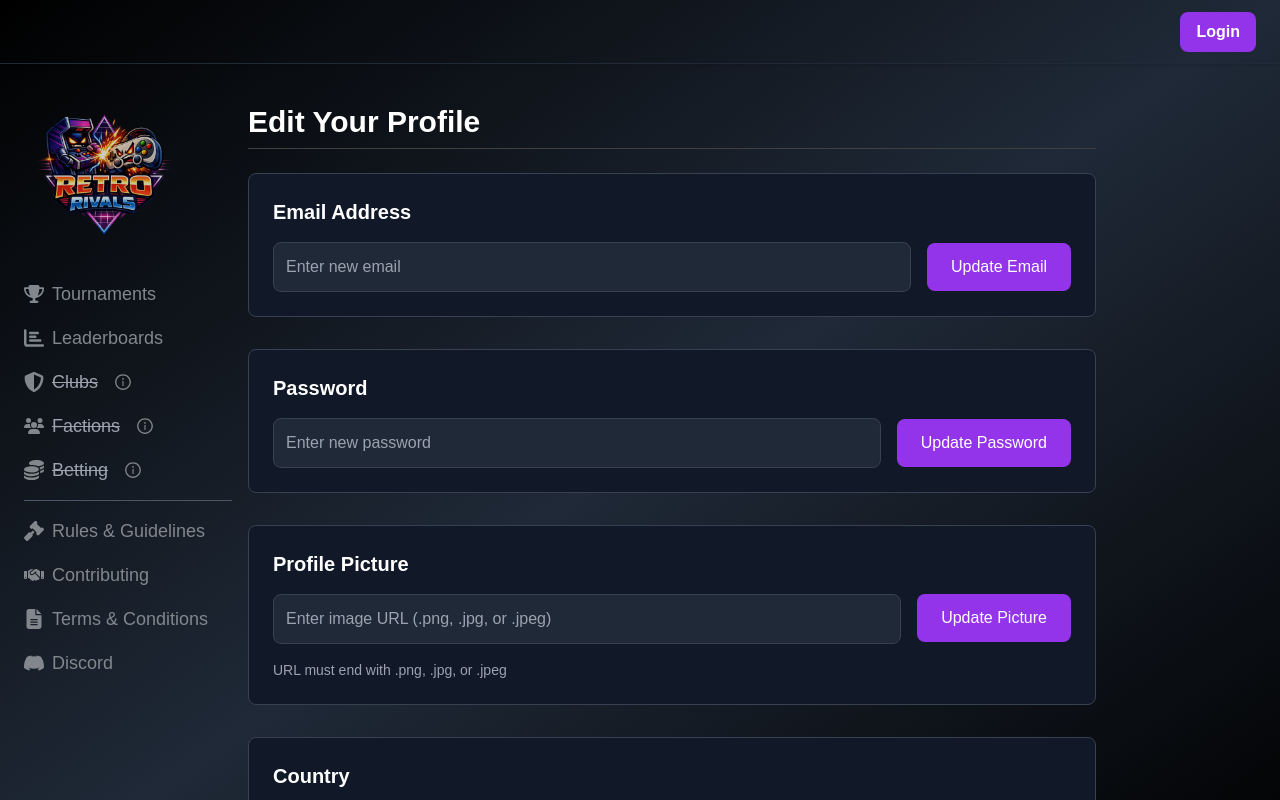
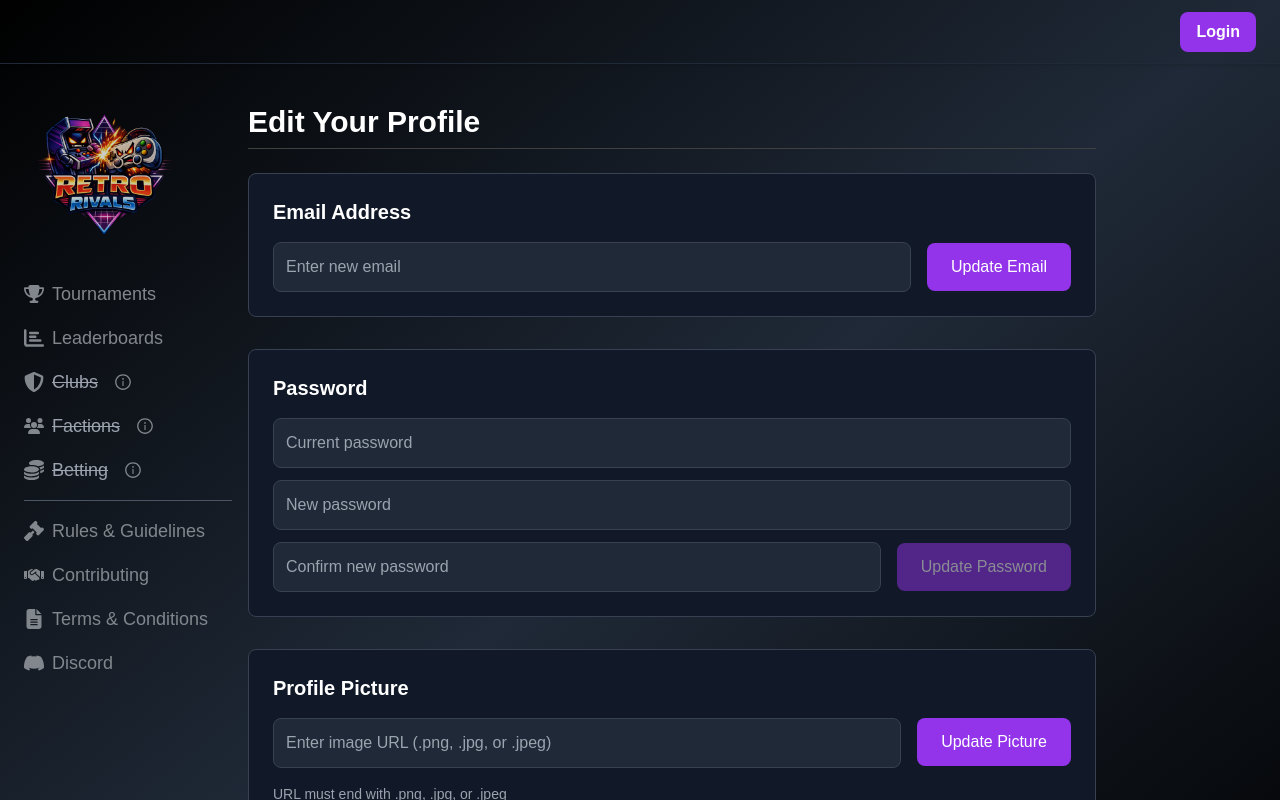
Before and after one commit to VoiceOfAutumn/RESPV2, a Next.js app in the folder landing/: page /usersettings in a window 1280 px wide. Shown: the top 800 px of the page. Built offline with nearby package versions, Linux system fonts and the light colour scheme; no server answers.

Commit message:
password update security updated

```diff
--- a/landing/src/app/usersettings/page.tsx
+++ b/landing/src/app/usersettings/page.tsx
@@ -13,6 +13,8 @@ export default function UserSettings() {
     country_id: '',
     profile_picture: '',
   });
+  const [currentPassword, setCurrentPassword] = useState('');
+  const [confirmPassword, setConfirmPassword] = useState('');
 
   const [countries, setCountries] = useState<{ id: number; name: string }[]>([]);
   const [loadingFields, setLoadingFields] = useState({
@@ -103,6 +105,12 @@ export default function UserSettings() {
 
       // Validate password
       if (field === 'password') {
+        if (!currentPassword) {
+          throw new Error('Please enter your current password');
+        }
+        if (userData.password !== confirmPassword) {
+          throw new Error('New passwords do not match');
+        }
         const passwordRegex = /^(?=.*[A-Z])(?=.*[\d!@#$%^&*]).{8,}$/;
         if (!passwordRegex.test(userData.password)) {
           throw new Error('Password must be at least 8 characters with one uppercase letter and one number or special character');
@@ -132,10 +140,14 @@ export default function UserSettings() {
         headers['Authorization'] = `Bearer ${authToken}`;
       }
 
+      const body = field === 'password'
+        ? { [field]: userData[field], currentPassword }
+        : { [field]: userData[field] };
+
       const res = await fetch(`${API_BASE_URL}/user/update`, {
         method: 'PUT',
         headers,
-        body: JSON.stringify({ [field]: userData[field] }),
+        body: JSON.stringify(body),
         credentials: 'include',
       });
 
@@ -145,6 +157,12 @@ export default function UserSettings() {
       }
 
       alert(`${field.charAt(0).toUpperCase() + field.slice(1)} updated successfully!`);
+
+      if (field === 'password') {
+        setCurrentPassword('');
+        setConfirmPassword('');
+        setUserData((prev) => ({ ...prev, password: '' }));
+      }
 
       if (field === 'profile_picture') {
         // Refresh the page to show the new profile picture
@@ -189,21 +207,37 @@ export default function UserSettings() {
           {/* Password Field */}
           <div className="bg-gray-900 p-6 rounded-lg border border-gray-700">
             <h2 className="text-xl font-semibold mb-4">Password</h2>
-            <div className="flex gap-4 items-center">
+            <div className="space-y-3">
+              <input
+                type="password"
+                value={currentPassword}
+                onChange={(e) => setCurrentPassword(e.target.value)}
+                className="w-full bg-gray-800 text-white p-3 rounded-lg border border-gray-700 focus:outline-none focus:ring-2 focus:ring-purple-500"
+                placeholder="Current password"
+              />
               <input
                 type="password"
                 value={userData.password}
                 onChange={(e) => setUserData({ ...userData, password: e.target.value })}
+                className="w-full bg-gray-800 text-white p-3 rounded-lg border border-gray-700 focus:outline-none focus:ring-2 focus:ring-purple-500"
+                placeholder="New password"
+              />
+              <div className="flex gap-4 items-center">
+                <input
+                  type="password"
+                  value={confirmPassword}
+                  onChange={(e) => setConfirmPassword(e.target.value)}
                   className="flex-1 bg-gray-800 text-white p-3 rounded-lg border border-gray-700 focus:outline-none focus:ring-2 focus:ring-purple-500"
-                placeholder="Enter new password"
+                  placeholder="Confirm new password"
                 />
                 <button
                   onClick={() => handleUpdate('password')}
-                disabled={loadingFields.password}
-                className="bg-purple-600 hover:bg-purple-700 text-white px-6 py-3 rounded-lg transition"
+                  disabled={loadingFields.password || !currentPassword || !userData.password || !confirmPassword}
+                  className="bg-purple-600 hover:bg-purple-700 text-white px-6 py-3 rounded-lg transition disabled:opacity-50"
                 >
                   {loadingFields.password ? 'Updating...' : 'Update Password'}
                 </button>
+              </div>
             </div>
           </div>
 
```
Also changed, not shown: 1 other file (tests, documents, lock files or other folders). Lines whose indentation alone changed are shown as unchanged.
